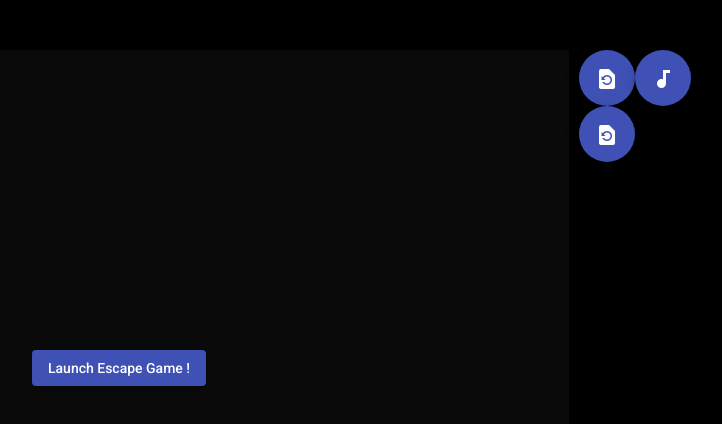
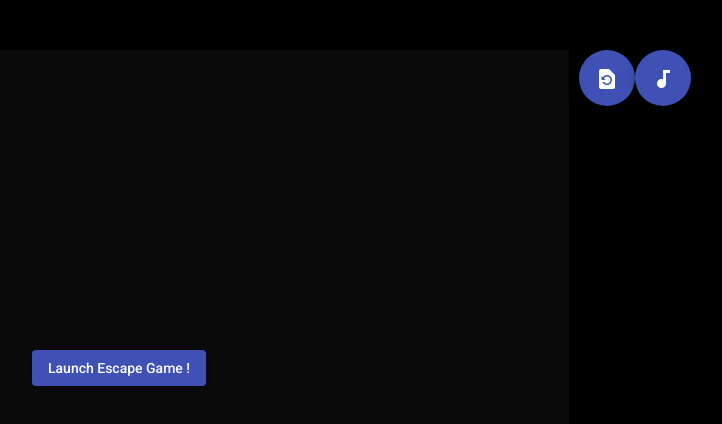
Before and after one commit to tdebroc/escape-game, an Angular app in the folder src/main/resources/static/escape-game/: page / in a window 1280 px wide. Shown: the top 424 px of the page, without its empty margins (521-1243 px from the left). Built offline with nearby package versions, Linux system fonts and the light colour scheme; what t-writer.js would draw is missing.

Commit message:
Remove duplicate button

```diff
--- a/src/main/resources/static/escape-game/src/app/items/items.component.html
+++ b/src/main/resources/static/escape-game/src/app/items/items.component.html
@@ -18,11 +18,6 @@
     <mat-icon *ngIf="!isMusicPlaying()">audiotrack</mat-icon>
   </button>
 </div>
-<div class="button" (click)="resetGame()" >
-  <button mat-fab color="primary" aria-label="Reset all Game"  matTooltip="Reset All Game" matTooltipPosition="before">
-    <mat-icon>restore_page</mat-icon>
-  </button>
-</div>
 
 <div *ngFor="let item of getItems() | keyvalue">
   <div class="item-container cursor" [class.selectedItem]="isItemSelected(item.key)"
```
